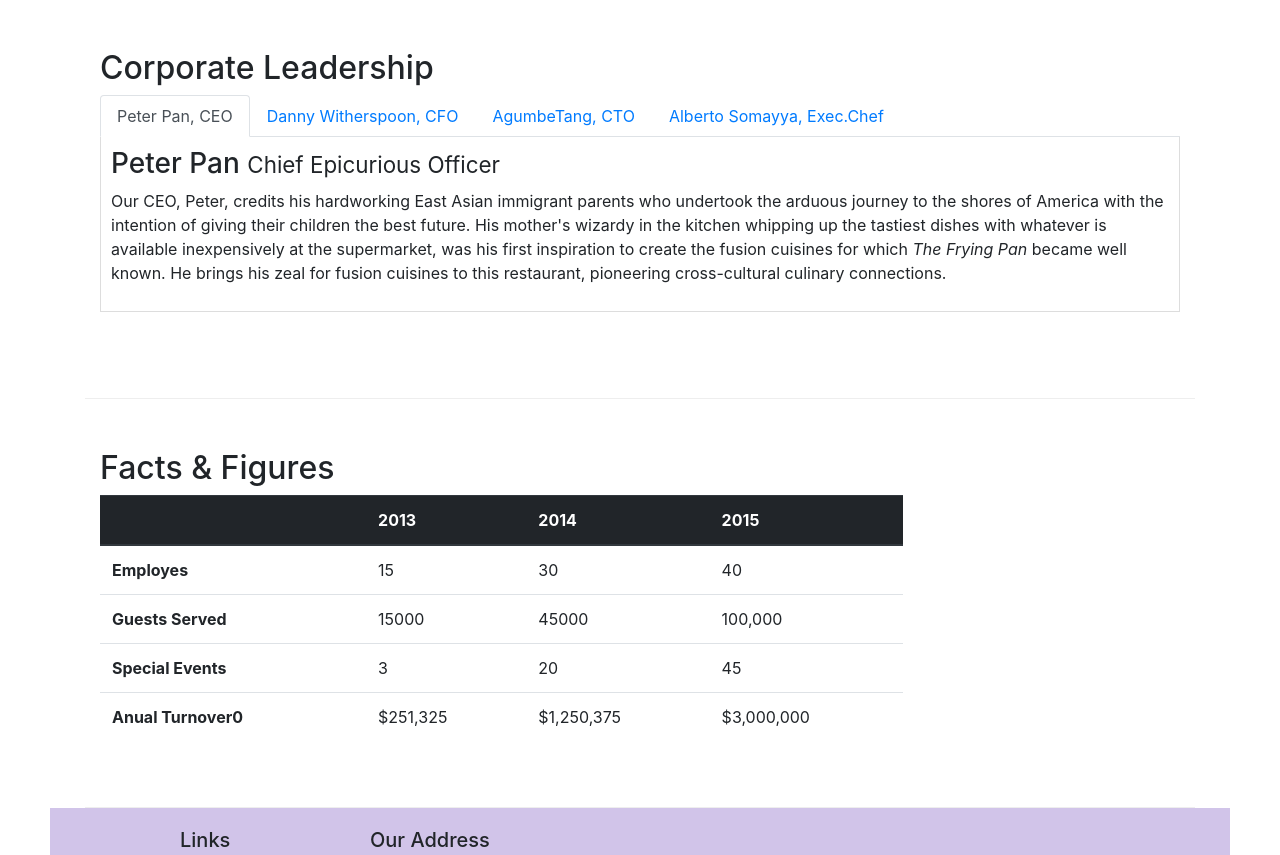
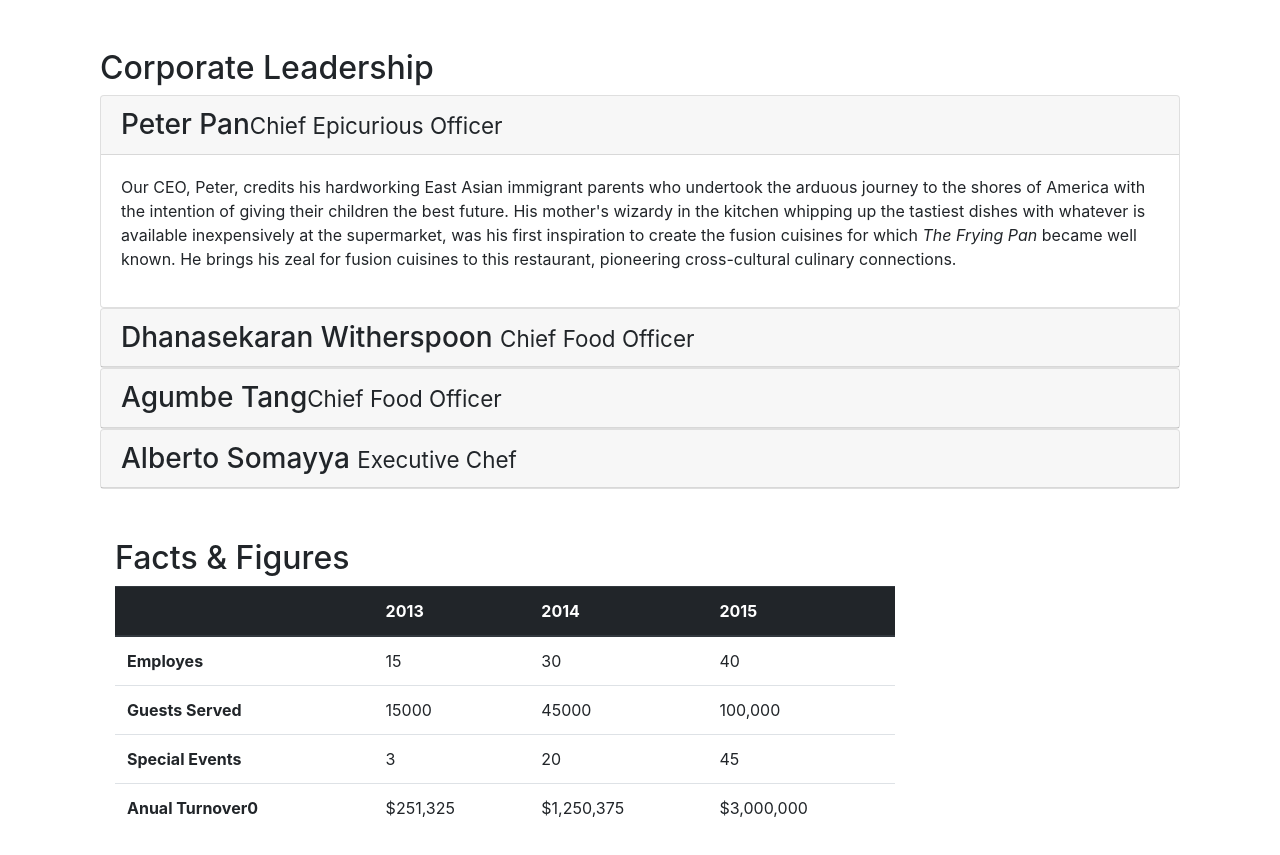
Before and after one commit to sutkarsh-s/course_bootstrap, a website: page aboutus.html in a window 1280 px wide. Shown: the part 957-1812 px from the top of the page. Drawn offline with nearby package versions, Linux system fonts and the light colour scheme.

Commit message:
accordion

```diff
--- a/aboutus.html
+++ b/aboutus.html
@@ -103,40 +103,61 @@
         <div class="row row-content">
             <div class="col-12">
                 <h2>Corporate Leadership</h2>
-                <ul class="nav nav-tabs">
-                  <li class="nav-item">
-                    <a href="#peter" class="nav-link active" role="tab" data-toggle="tab">Peter Pan, CEO</a>
-                  </li>
-                  <li class="nav-item">
-                    <a href="#danny" class="nav-link" role="tab" data-toggle="tab">Danny Witherspoon, CFO</a>
-                  </li>
-                  <li class="nav-item">
-                    <a href="#agumbe" class="nav-link" role="tab" data-toggle="tab">AgumbeTang, CTO</a>
-                  </li>
-                  <li class="nav-item">
-                    <a href="#alberto" class="nav-link" role="tab" data-toggle="tab">Alberto Somayya, Exec.Chef</a>
-                  </li>
-                </ul>
-                <div class="tab-content">
-                  <div role="tabpanel" class="tab-pane fade show active" id="peter">
-                  <h3>Peter Pan <small>Chief Epicurious Officer</small></h3>
-                  <p class="d-none d-sm-block">Our CEO, Peter, credits his hardworking East Asian immigrant parents who undertook the arduous journey to the shores of America with the intention of giving their children the best future. His mother's wizardy in the kitchen whipping up the tastiest dishes with whatever is available inexpensively at the supermarket, was his first inspiration to create the fusion cuisines for which <em>The Frying Pan</em> became well known. He brings his zeal for fusion cuisines to this restaurant, pioneering cross-cultural culinary connections.</p>
+
+                <div id="accordion">
+                  <div class="card">
+                    <div class="card-header" role="tab" id="peterhead">
+                      <h3 class="mb-0">
+                      <a data-toggle="collapse" data-target="#peter">Peter Pan<small>Chief Epicurious Officer</small>
+                      </a>
+                    </h3>
+                    </div>
+                  <div role="tabpanel" class="collapse show" id="peter" data-parent="#accordion">
+                  <div class="card-body">
+                    <p class="d-none d-sm-block">Our CEO, Peter, credits his hardworking East Asian immigrant parents who undertook the arduous journey to the shores of America with the intention of giving their children the best future. His mother's wizardy in the kitchen whipping up the tastiest dishes with whatever is available inexpensively at the supermarket, was his first inspiration to create the fusion cuisines for which <em>The Frying Pan</em> became well known. He brings his zeal for fusion cuisines to this restaurant, pioneering cross-cultural culinary connections.</p>
+                  </div>
+                  </div>
                 </div>
-                <div role="tabpanel" class="tab-pane fade" id="danny">
-                  <h3>Dhanasekaran Witherspoon <small>Chief Food Officer</small></h3>
+                <div class="card">
+                  <div class="card-header" role="tab" id="dannyhead">
+                    <h3 class="mb-0">
+                    <a data-toggle="collapse" data-target="#danny">Dhanasekaran Witherspoon <small>Chief Food Officer</small>
+                    </a>
+                  </h3>
+                  </div>
+                <div class="collapse" id="danny" data-parent="#accordion">
+                  <div class="card-body">
                   <p class="d-none d-sm-block">Our CFO, Danny, as he is affectionately referred to by his colleagues, comes from a long established family tradition in farming and produce. His experiences growing up on a farm in the Australian outback gave him great appreciation for varieties of food sources. As he puts it in his own words, <em>Everything that runs, wins, and everything that stays, pays!</em></p>
                 </div>
-                <div role="tabpanel" class="tab-pane fade" id="agumbe">
-                  <h3>Agumbe Tang <small>Chief Taste Officer</small></h3>
+                </div>
+                </div>
+                <div class="card">
+                  <div class="card-header" role="tab" id="agumbehead">
+                    <h3 class="mb-0">
+                    <a data-toggle="collapse" data-target="#agumbe">Agumbe Tang<small>Chief Food Officer</small>
+                    </a>
+                  </h3>
+                  </div>
+                <div class="collapse" id="agumbe" data-parent="#accordion">
+                 <div class="card-body">
                   <p class="d-none d-sm-block">Blessed with the most discerning gustatory sense, Agumbe, our CTO, personally ensures that every dish that we serve meets his exacting tastes. Our chefs dread the tongue lashing that ensues if their dish does not meet his exacting standards. He lives by his motto, <em>You click only if you survive my lick.</em></p>
                </div>
-               <div role="tabpanel" class="tab-pane fade" id="alberto">
-                  <h3>Alberto Somayya <small>Executive Chef</small></h3>
-                  <p class="d-none d-sm-block">Award winning three-star Michelin chef with wide International experience having worked closely with whos-who in the culinary world, he specializes in creating mouthwatering Indo-Italian fusion experiences. He says, <em>Put together the cuisines from the two craziest cultures, and you get a winning hit! Amma Mia!</em></p>
+                </div>
+                 </div>
+               <div class="card">
+                 <div class="card-header" role="tab" id="albertohead">
+                   <h3 class="mb-0">
+                   <a data-toggle="collapse" data-target="#alberto">Alberto Somayya <small>Executive Chef</small>
+                   </a>
+                 </h3>
+                 </div>
+               <div class="collapse" id="alberto" data-parent="#accordion">
+                 <div class="card-body">
+                   <p class="d-none d-sm-block">Award winning three-star Michelin chef with wide International experience having worked closely with whos-who in the culinary world, he specializes in creating mouthwatering Indo-Italian fusion experiences. He says, <em>Put together the cuisines from the two craziest cultures, and you get a winning hit! Amma Mia!</em></p>
+                 </div>
                 </div>
                </div>
             </div>
-       </div>
        <div class="row row-content">
         <div class="col-12 col-sm-9">
           <h2>Facts &amp; Figures</h2>
```
